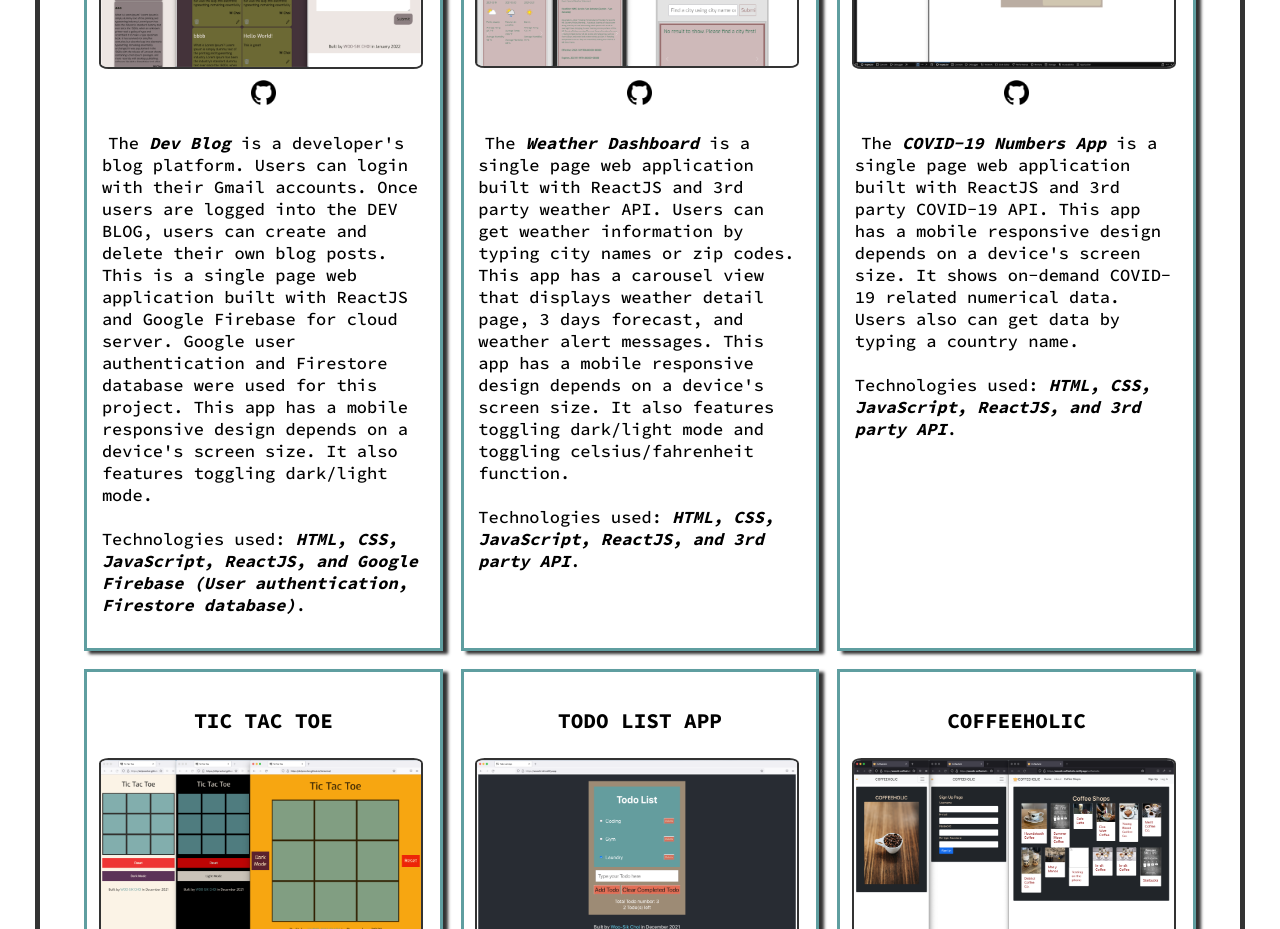
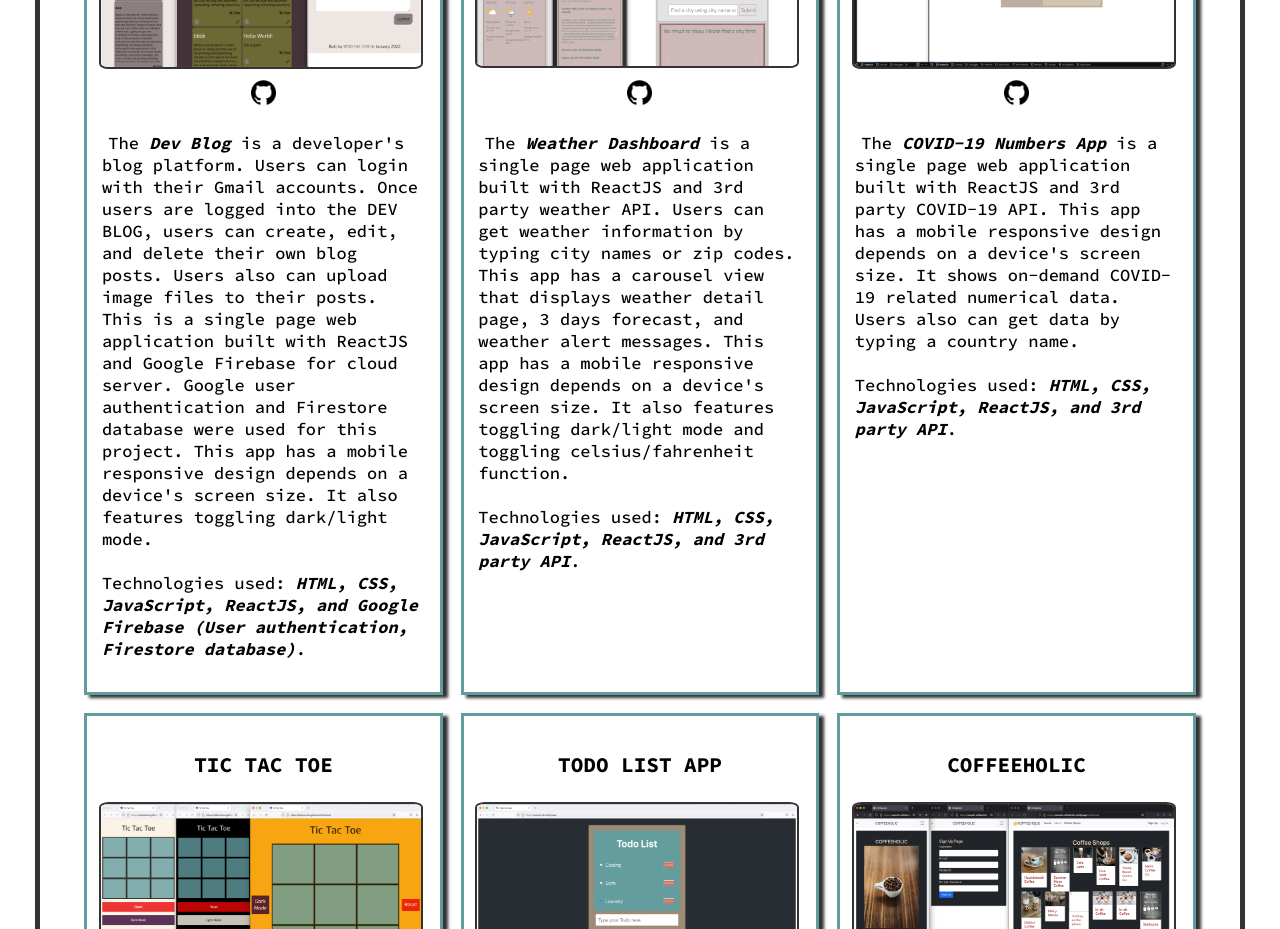
Before and after one commit to dvlprwchoi/portfolio-2, a React (Create React App) app: page / in a window 1280 px wide. Shown: the part 2200-3129 px from the top of the page. Built offline with nearby package versions, Linux system fonts and the light colour scheme.

Commit message:
Update dev blog project

```diff
--- a/src/components/Projects/Projects.js
+++ b/src/components/Projects/Projects.js
@@ -1,4 +1,6 @@
 import './Projects.css';
+import sugarnkrumbsScreenshot from '../../img/sugarnkrumbs-website-img-20220311.png';
+import sugarnkrumbsScreenshot2 from '../../img/sugarnkrumbs-website-img-2-20220311.png';
 import devBlogScreenshot from '../../img/dev-blog-img-20220127.png';
 import weatherDashboardScreenshot from '../../img/weather-dashboard-img-20211219.png';
 import covidNumbersScreenshot from '../../img/covid-19-numbers-img-20211223.png';
@@ -54,12 +56,12 @@ function Projects() {
           <p>
             The <span>Dev Blog</span> is a developer's blog platform. Users can
             login with their Gmail accounts. Once users are logged into the DEV
-            BLOG, users can create and delete their own blog posts. This is a
-            single page web application built with ReactJS and Google Firebase
-            for cloud server. Google user authentication and Firestore database
-            were used for this project. This app has a mobile responsive design
-            depends on a device's screen size. It also features toggling
-            dark/light mode.
+            BLOG, users can create, edit, and delete their own blog posts. Users
+            also can upload image files to their posts. This is a single page
+            web application built with ReactJS and Google Firebase for cloud
+            server. Google user authentication and Firestore database were used
+            for this project. This app has a mobile responsive design depends on
+            a device's screen size. It also features toggling dark/light mode.
             <br />
             &nbsp;
             <br />
```
Also changed, not shown: src/img/sugarnkrumbs-website-img-2-20220311.png (added), src/img/sugarnkrumbs-website-img-20220311.png (added).
